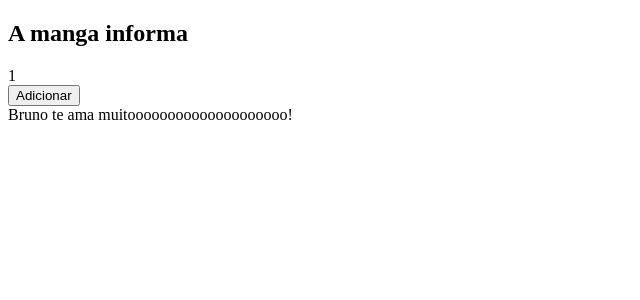
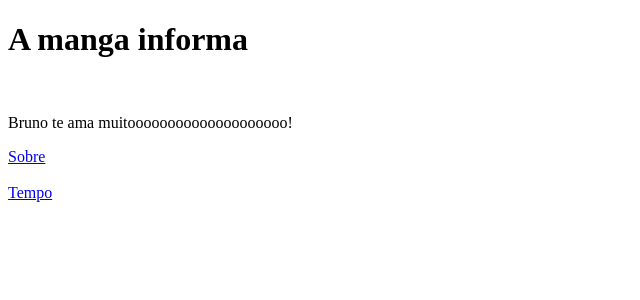
Before and after one commit to BrunoSoaresE/Manga, a Next.js app: page / in a window 1280 px wide. Shown: the top 300 px of the page, without its empty margins (0-640 px from the left). Built offline with nearby package versions, Linux system fonts and the light colour scheme.

Commit message:
Testes iniciais

```diff
--- a/pages/index.js
+++ b/pages/index.js
@@ -1,28 +1,15 @@
-import { useState } from "react";
+import Link from 'next/link'
+
 
 function Home(){
     return (<div>
-        <h2>A manga informa</h2>
-        <Contador />
-        <div>Bruno te ama muitoooooooooooooooooooo!</div>
+        <h1>A manga informa</h1>
+        <br></br>
+        <p>Bruno te ama muitoooooooooooooooooooo!</p>
+
+        <Link href="/sobre">Sobre</Link><br></br><br></br>
+        <Link href="/tempo">Tempo</Link><br></br><br></br>
 
     </div>)
 }
-
-function Contador(){
-    const [contador, setContador] = useState(1);
-
-    function adicionarContador(){
-        setContador(contador +1);
-    }
-
-    return (
-        <div>
-            <div>{contador}</div>
-            <button onClick={adicionarContador}>Adicionar</button>
-        </div>
-    )
-}
-
-
 export default Home
```
Also changed, not shown: pages/sobre.js (added, +30 -0 lines), pages/tempo.js (added, +17 -0 lines).
